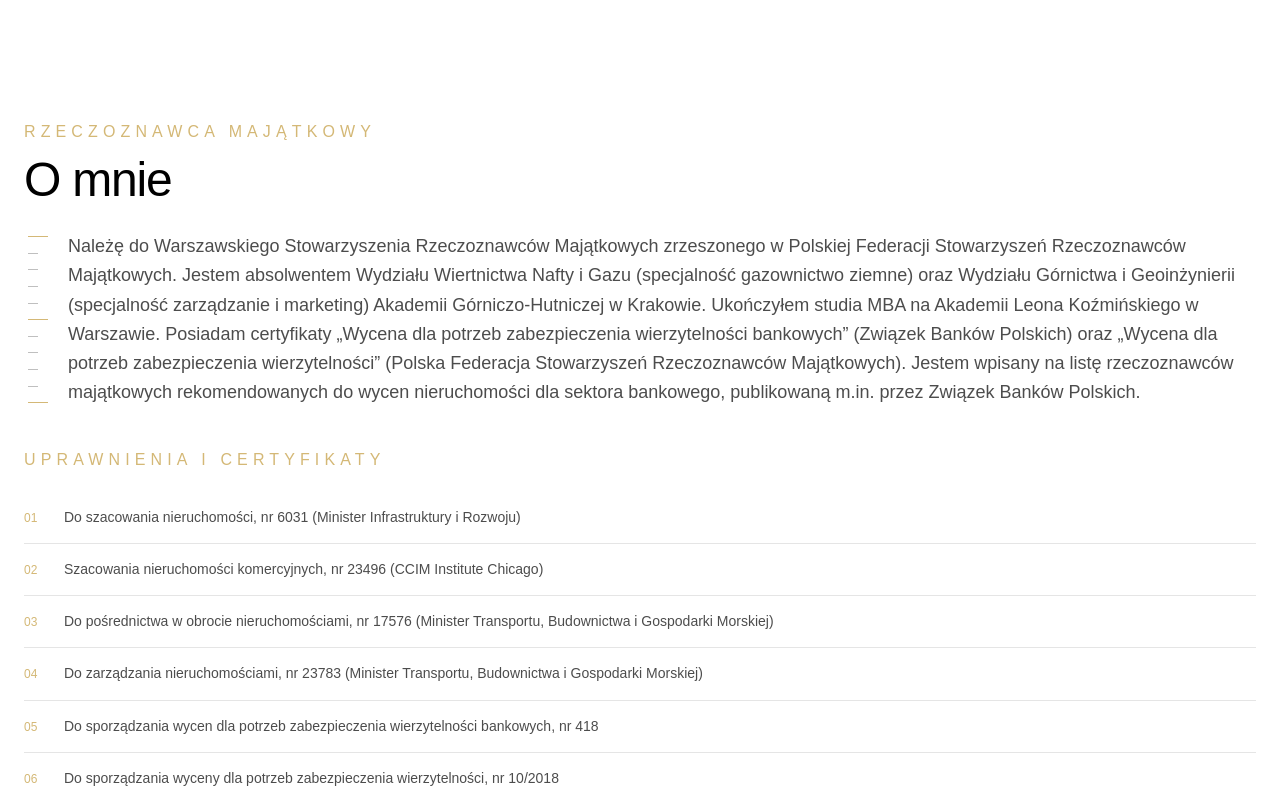
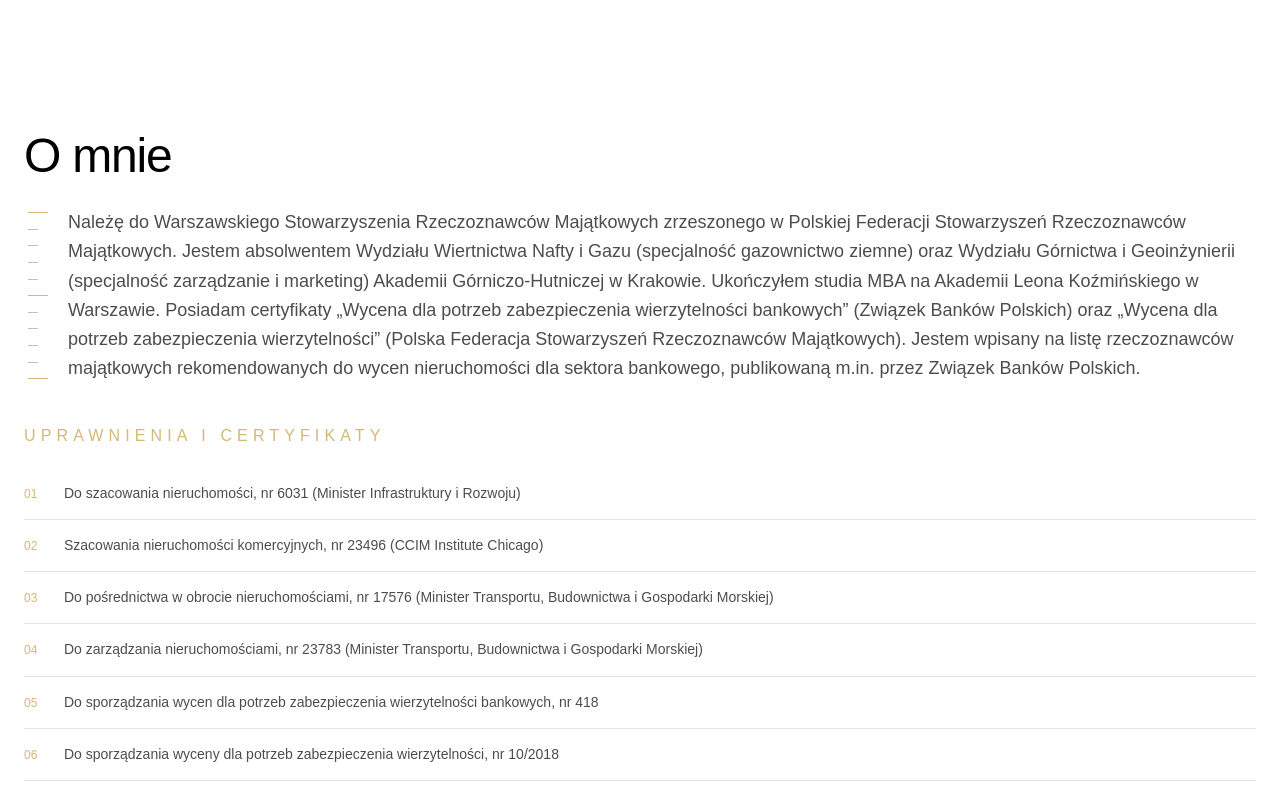
Before and after one commit to MaksZiem/tolema-next, a Next.js app: page / in a window 1280 px wide. Shown: the part 802-1600 px from the top of the page. Built offline with nearby package versions, Linux system fonts and the light colour scheme.

Commit message:
usuniecie stringsow niepotrzebnych

```diff
--- a/src/app/page.tsx
+++ b/src/app/page.tsx
@@ -63,7 +63,7 @@ export default function Home() {
 
       <section className="bg-white min-h-screen w-screen flex flex-col min-[1600px]:flex-row" id="o mnie" data-navbar="dark">
         <div className="flex flex-col w-full min-[1600px]:w-1/2 bg-white px-6 pt-10 min-[1600px]:px-16 min-[1600px]:pt-18">
-          <motion.span
+          {/* <motion.span
             className="text-m font-medium uppercase tracking-[0.32em] text-[#D4B876]"
             initial={{ opacity: 0, x: -30 }}
             whileInView={{ opacity: 1, x: 0 }}
@@ -71,7 +71,7 @@ export default function Home() {
             viewport={{ once: true }}
           >
             Rzeczoznawca majątkowy
-          </motion.span>
+          </motion.span> */}
 
           <motion.h2
             className="mt-3 text-5xl font-thin text-black tracking-tight"
--- a/src/components/layout/Footer.tsx
+++ b/src/components/layout/Footer.tsx
@@ -48,12 +48,12 @@ const Footer = () => {
       <div className="bg-[#0d0d0d] px-8 py-14 text-white md:px-16 lg:px-24">
         <div className="grid gap-10 md:grid-cols-[0.7fr_0.8fr_1.6fr] md:items-center md:gap-14">
           <div>
-            <div className="mb-4 flex items-center gap-5">
+            {/* <div className="mb-4 flex items-center gap-5">
               <div className="h-px w-12 shrink-0 bg-[#D4B876]" />
               <span className="text-sm font-medium uppercase tracking-[0.4em] text-[#D4B876]">
                 Kontakt
               </span>
-            </div>
+            </div> */}
 
             <h2 className="text-2xl font-thin leading-tight tracking-tight md:text-3xl">
               Porozmawiajmy <span className="font-semibold">o wycenie</span>
--- a/src/components/sections/OfferContent.tsx
+++ b/src/components/sections/OfferContent.tsx
@@ -522,14 +522,14 @@ export default function OfferContent() {
 
         {/* Text — left-aligned, different od strony głównej */}
         <div className="relative z-10 flex flex-col justify-center h-full px-8 md:px-20 max-w-3xl">
-          <motion.span
+          {/* <motion.span
             className="text-sm font-medium uppercase tracking-[0.4em] text-[#D4B876] mb-8"
             initial={{ opacity: 0, y: 16 }}
             animate={{ opacity: 1, y: 0 }}
             transition={{ duration: 0.9, delay: 0.3 }}
           >
             Rzeczoznawca majątkowy
-          </motion.span>
+          </motion.span> */}
 
           {/* Line 1 */}
           <motion.div
```
